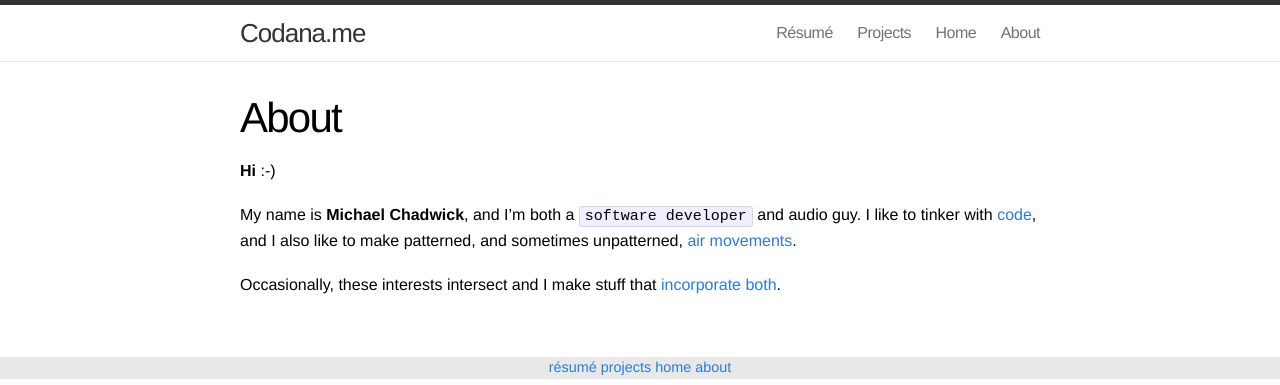
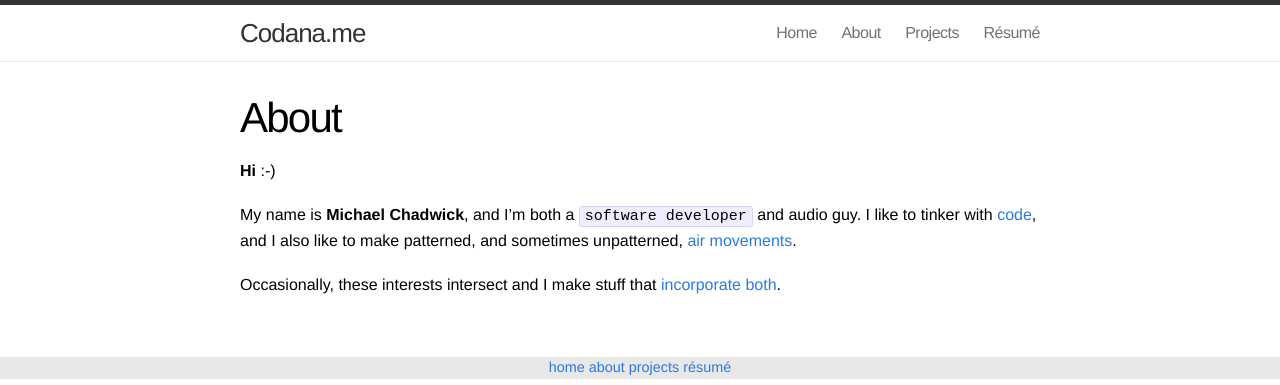
Before and after one commit to michaelchadwick/codana.me, a Jekyll site: the page built from about/index.md, in a window 1280 px wide, cut to the strip 0-385 px from the top of the page. Built offline with Jekyll 4.4.1, drawn with Linux system fonts in a browser that asks for light colours.

Commit message:
fixed site.pages bug by using static links

```diff
--- a/_includes/footer.html
+++ b/_includes/footer.html
@@ -1,9 +1,8 @@
 <div class="footer-nav">
-  {% for page in site.pages %}
-    {% unless page.exclude_from_nav %}
-      <a class="footer-link" href="{{ page.url | prepend: site.baseurl }}">{{ page.title }}</a>
-    {% endunless %}
-  {% endfor %}
+  <a class="page-link" href="/">home</a>
+  <a class="page-link" href="/about">about</a>
+  <a class="page-link" href="/projects">projects</a>
+  <a class="page-link" href="/resume">r&eacute;sum&eacute;</a>
 </div>
 
 <footer class="site-footer">
--- a/_includes/header.html
+++ b/_includes/header.html
@@ -17,11 +17,10 @@
         </svg>
       </a>
       <div class="trigger">
-        {% for page in site.pages %}
-          {% unless page.exclude_from_nav %}
-            <a class="page-link" href="{{ page.url | prepend: site.baseurl }}">{{ page.title }}</a>
-          {% endunless %}
-        {% endfor %}
+        <a class="page-link" href="/">Home</a>
+        <a class="page-link" href="/about">About</a>
+        <a class="page-link" href="/projects">Projects</a>
+        <a class="page-link" href="/resume">R&eacute;sum&eacute;</a>
       </div>
     </nav>
 
```
